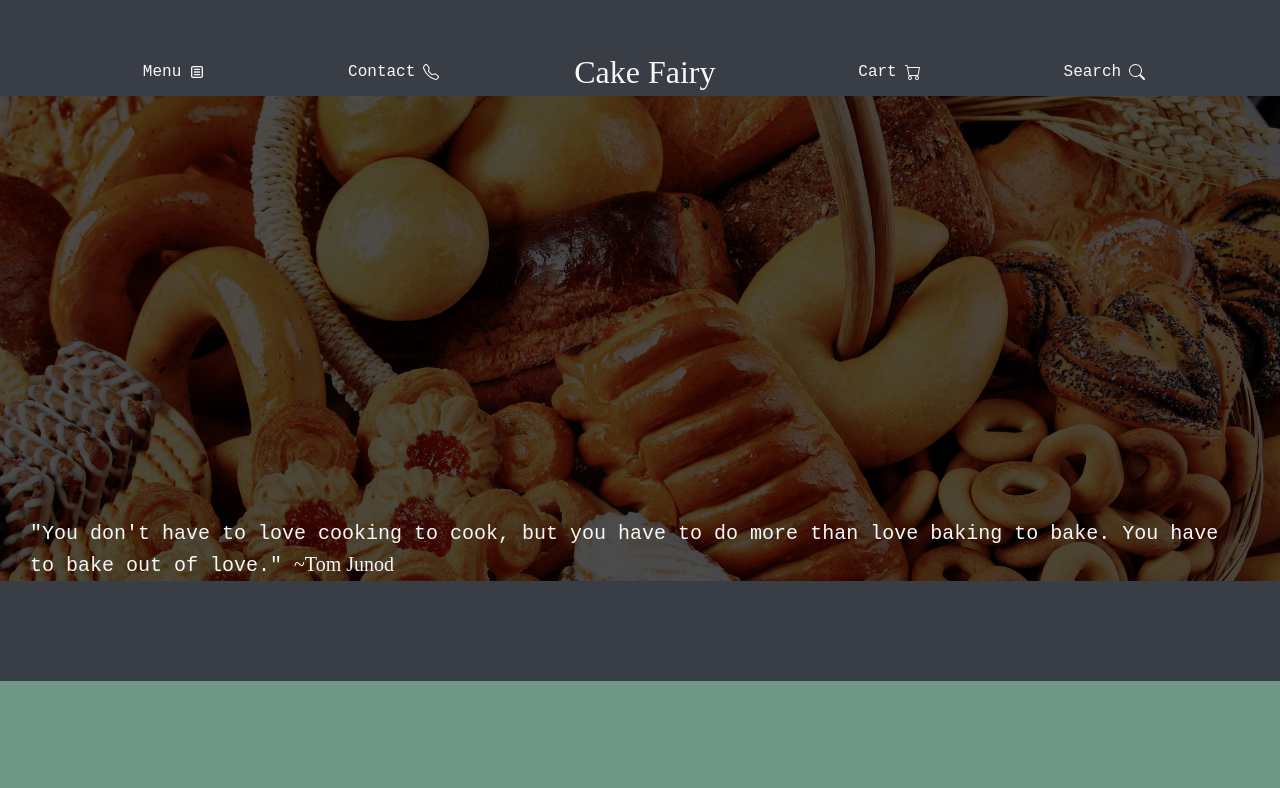
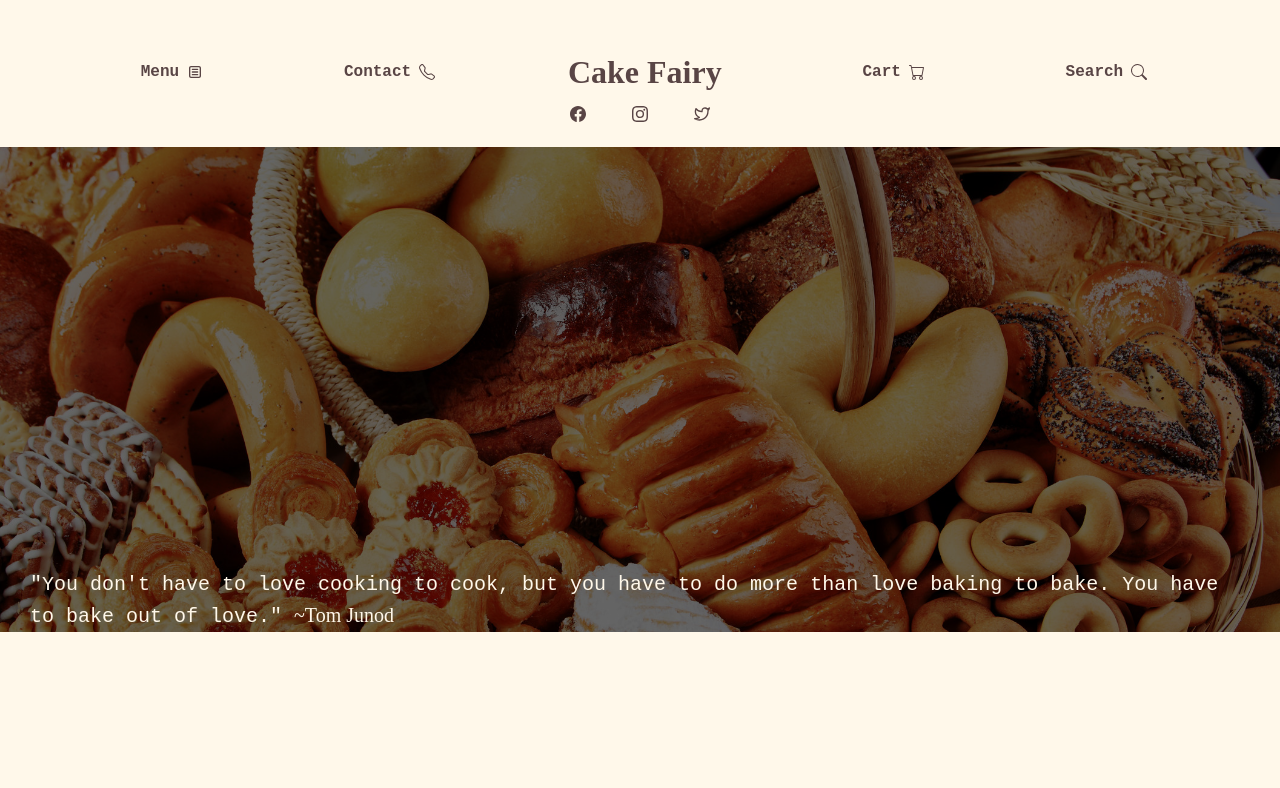
Before and after one commit to webala/CakeFiary, a Next.js app: page / in a window 1280 px wide. Shown: the top 788 px of the page. Built offline with nearby package versions, Linux system fonts and the light colour scheme.

Commit message:
style: NavBar

```diff
--- a/components/About/About.module.scss
+++ b/components/About/About.module.scss
@@ -1,7 +1,7 @@
 .about {
     padding: 100px 10%;
     margin: 100px 0;
-    background: var(--backgroundSecondary);
+
 
 
     p {
--- a/components/Banner/Banner.module.scss
+++ b/components/Banner/Banner.module.scss
@@ -1,10 +1,11 @@
 .banner {
     position: relative;
     display: block;
+    margin-top: 25px;
 
     .image {
         width: 100%;
-        filter: brightness(30%);
+        filter: brightness(40%);
     }
 
     .banner_text {
@@ -12,6 +13,7 @@
         bottom: 0;
         font-size: 11px;
         padding: 0 1.5em;
+        color: var(--backgroundPrimary);
 
         span {
             font-family: 'Pacifico', cursive;;
--- a/components/Footer/Footer.module.scss
+++ b/components/Footer/Footer.module.scss
@@ -4,6 +4,7 @@
     display: flex;
     flex-direction: column;
     align-items: center;
+    color: var(--backgroundPrimary);
 
     .footer_links {
         display: flex;
--- a/components/NavBar/NavBar.module.scss
+++ b/components/NavBar/NavBar.module.scss
@@ -1,22 +1,30 @@
+.navbar_container {
+    display: flex;
+    flex-direction: column;
+    align-items: center;
+    width: 100%;
     .navbar {
         display: flex;
         justify-content: space-evenly;
         align-items: center;
         padding: 3rem 0 0 0;
+        width: 100%;
 
         .nav_item {
         display: flex;
         align-items: center;
+        cursor: pointer;
 
         p {
             display: none;
-            margin: 0 .5em;
+            margin: 0 0.5em;
         }
         }
 
         .heading {
+        cursor: pointer;
         h1 {
-            font-family: 'Pacifico', cursive;;
+            font-family: "Pacifico", cursive;
         }
         }
 
@@ -24,9 +32,22 @@
         .nav_item {
             p {
             display: block;
+            font-weight: 700;
+            }
+        }
         }
     }
 
+    .social_links {
+        display: flex;
+        gap: 15px;
+        align-items: center;
+        margin-top: 10px;
+    }
 
+    @media (min-width: 700px) {
+        .social_links {
+            gap: 46px;
         }
     }
+}
--- a/components/NavBar/NavBar.tsx
+++ b/components/NavBar/NavBar.tsx
@@ -1,30 +1,39 @@
 import React from 'react'
 import style from './NavBar.module.scss'
-import {BsInfoCircle, BsTelephone, BsCart, BsSearch}  from 'react-icons/bs'
+import {BsInfoCircle, BsTelephone, BsCart, BsSearch, BsFacebook, BsInstagram}  from 'react-icons/bs'
 import {CgMenuBoxed} from 'react-icons/cg'
+import Link from 'next/link'
+import { FiTwitter } from 'react-icons/fi'
 
 
 function NavBar() {
   return (
+    <div className={style.navbar_container}>
         <div className={style.navbar}>
-        <div className={style.nav_item}>
+            <div className={`${style.nav_item} group`}>
                 <p>Menu</p>
-            <CgMenuBoxed className='md:hover:animate-bounce'/>
+                <CgMenuBoxed className='md:group-hover:animate-bounce'/>
             </div>
-        <div className={style.nav_item}>
+            <div className={`${style.nav_item} group`}>
                 <p>Contact</p>
-            <BsTelephone className='md:hover:animate-bounce'/>
+                <BsTelephone className='md:group-hover:animate-bounce'/>
             </div>
             <div className={style.heading}>
                 <h1>Cake Fairy</h1>
             </div>
-        <div className={style.nav_item}>
+            <div className={`${style.nav_item} group`}>
                 <p>Cart</p>
-            <BsCart className='md:hover:animate-bounce'/>
+                <BsCart className='md:group-hover:animate-bounce'/>
             </div>
-        <div className={style.nav_item}>
+            <div className={`${style.nav_item} group`}>
                 <p>Search</p>
-            <BsSearch className='hover:animate-bounce'/>
+                <BsSearch className='md:group-hover:animate-bounce'/>
+            </div>
+        </div>
+        <div className={style.social_links}>
+            <Link href="#" className='hover:animate-bounce'><BsFacebook /></Link>
+            <Link href="#" className='hover:animate-bounce'><BsInstagram /></Link>
+            <Link href="#" className='hover:animate-bounce'><FiTwitter /></Link>
         </div>
     </div>
   )
--- a/styles/globals.css
+++ b/styles/globals.css
@@ -9,10 +9,10 @@ body {
   margin: 0;
 
 
-  --textPrimary: #F7F7F7;
-  --textSecondary: #F2E7D5;
-  --backgroundPrimary: #393E46;
-  --backgroundSecondary: #6D9886;
+  --textPrimary: #594545;
+  --textSecondary: #815B5B;
+  --backgroundPrimary: #FFF8EA;
+  --backgroundSecondary: #684f4f;
 
   background: var(--backgroundPrimary);
   color: var(--textPrimary);
@@ -30,6 +30,7 @@ a {
 
 h1 {
   font-size: 24px;
+  font-weight: 700;
 }
 
 @media (min-width: 700px) {
```
Lines whose indentation alone changed are shown as unchanged.
